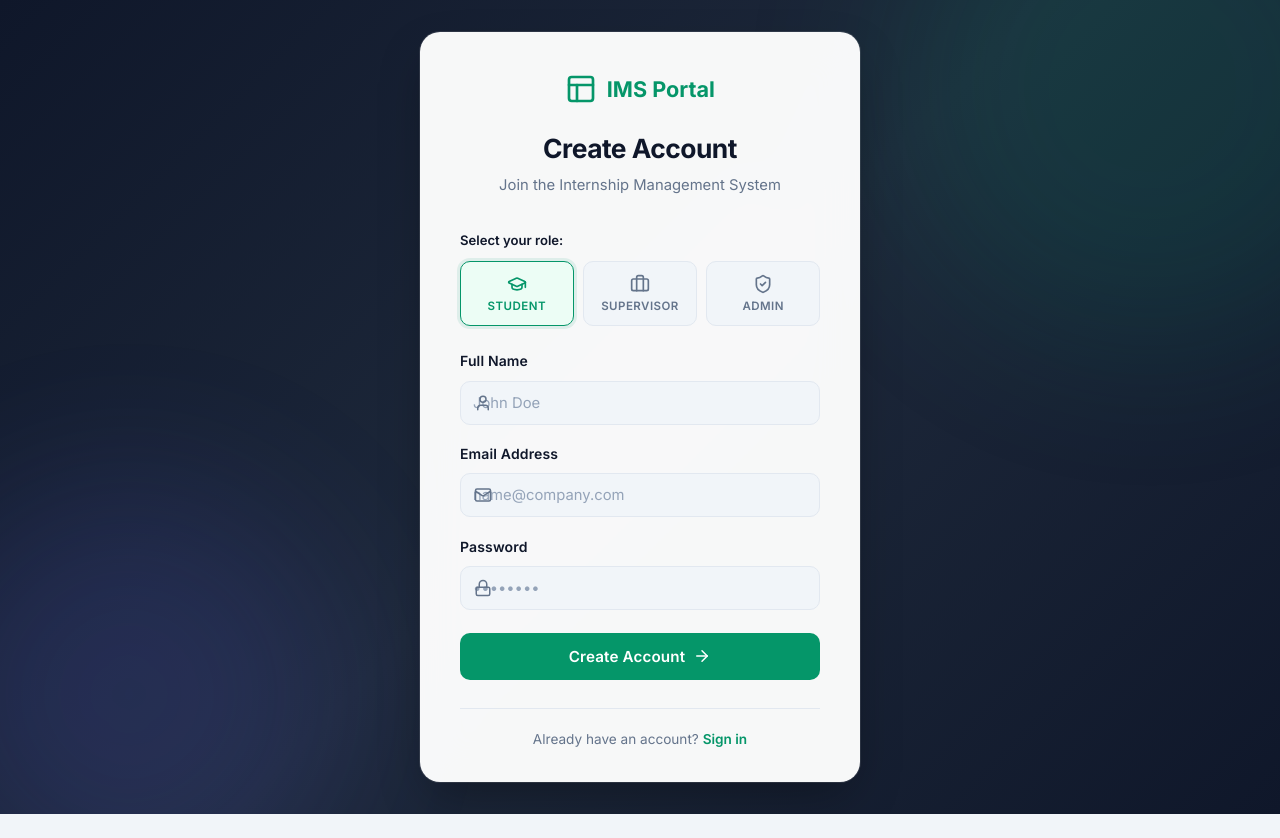
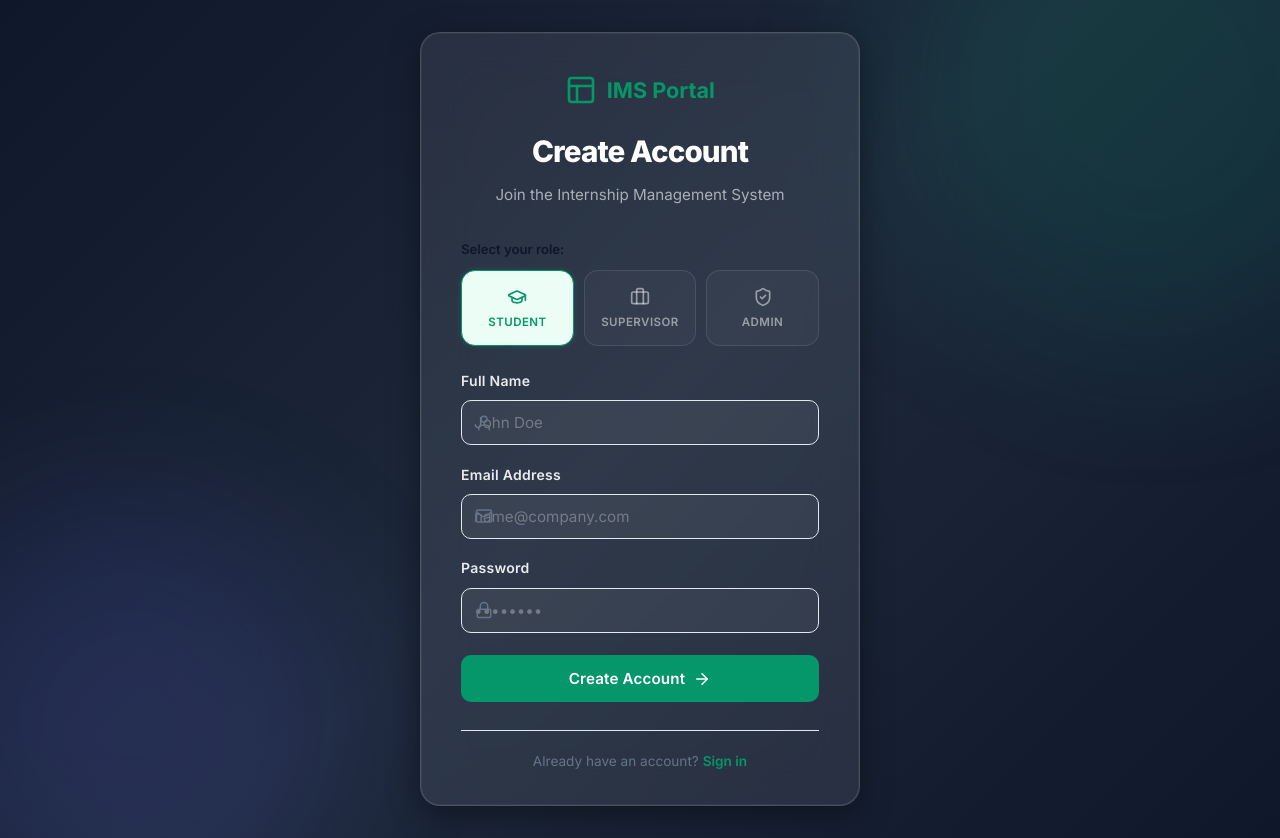
Before and after one commit to 1nbk/Internship-Management-System, a React (Vite) app: page /signup in a window 1280 px wide. Before the commit the page ends 814 px from the top, so only its background shows below. Built offline with nearby package versions, Linux system fonts and the light colour scheme.

Commit message:
chore: Restore premium glassmorphism UI and fix missing dashboard imports

```diff
--- a/src/App.jsx
+++ b/src/App.jsx
@@ -22,8 +22,10 @@ import Opportunities from './pages/Opportunities';
 const RoleRedirect = () => {
   const { user } = useAuth();
   if (!user) return <Navigate to="/login" replace />;
-  if (user.role === 'admin') return <Navigate to="/dashboard/admin" replace />;
-  if (user.role === 'supervisor') return <Navigate to="/dashboard/supervisor" replace />;
+  const role = user.role?.toLowerCase();
+
+  if (role === 'admin') return <Navigate to="/dashboard/admin" replace />;
+  if (role === 'supervisor') return <Navigate to="/dashboard/supervisor" replace />;
   return <Navigate to="/dashboard/student" replace />;
 };
 
--- a/src/components/DashboardLayout.jsx
+++ b/src/components/DashboardLayout.jsx
@@ -39,8 +39,9 @@ const DashboardLayout = () => {
         ]
     };
 
-    const roleMenu = menuItems[user?.role || 'student'];
-    const roleLabel = user?.role === 'admin' ? 'ADMIN' : user?.role === 'supervisor' ? 'SUPERVISOR' : 'STUDENT';
+    const role = user?.role?.toLowerCase() || 'student';
+    const roleMenu = menuItems[role] || menuItems.student;
+    const roleLabel = role === 'admin' ? 'ADMIN' : role === 'supervisor' ? 'SUPERVISOR' : 'STUDENT';
 
     return (
         <div className="dashboard-container">
--- a/src/components/ProtectedRoute.jsx
+++ b/src/components/ProtectedRoute.jsx
@@ -18,11 +18,12 @@ const ProtectedRoute = ({ allowedRoles }) => {
         return <Navigate to="/login" replace />;
     }
 
-    if (allowedRoles && !allowedRoles.includes(user.role)) {
+    if (allowedRoles && !allowedRoles.includes(user.role?.toLowerCase())) {
         // Logged in but doesn't have the right role
         // Redirect to their default dashboard based on their actual role
-        const defaultPath = user.role === 'admin' ? '/dashboard/admin' :
-            user.role === 'supervisor' ? '/dashboard/supervisor' :
+        const role = user.role?.toLowerCase();
+        const defaultPath = role === 'admin' ? '/dashboard/admin' :
+            role === 'supervisor' ? '/dashboard/supervisor' :
                 '/dashboard/student';
         return <Navigate to={defaultPath} replace />;
     }
--- a/src/pages/AdminLetterRequests.jsx
+++ b/src/pages/AdminLetterRequests.jsx
@@ -1,3 +1,4 @@
+import React, { useState, useEffect } from 'react';
 import { FileText, User, Building2, Calendar, Mail, CheckCircle2, MoreVertical, Search, ExternalLink, X, Send } from 'lucide-react';
 import Button from '../components/Button';
 import { apiService } from '../api/apiService';
--- a/src/pages/Auth.css
+++ b/src/pages/Auth.css
@@ -54,18 +54,20 @@
 
 /* Card */
 .auth-card {
-    background: rgba(255, 255, 255, 0.97);
-    backdrop-filter: blur(20px);
+    background: rgba(255, 255, 255, 0.08);
+    backdrop-filter: blur(25px);
+    -webkit-backdrop-filter: blur(25px);
     padding: 2.5rem 2.5rem 2rem;
     border-radius: var(--radius-xl);
+    border: 1px solid rgba(255, 255, 255, 0.15);
     box-shadow:
-        0 0 0 1px rgba(255, 255, 255, 0.1),
-        0 20px 50px -12px rgba(0, 0, 0, 0.35);
+        0 8px 32px 0 rgba(0, 0, 0, 0.4),
+        inset 0 0 0 1px rgba(255, 255, 255, 0.05);
     width: 100%;
     max-width: 440px;
     position: relative;
-    z-index: 1;
-    animation: auth-card-in 0.5s cubic-bezier(0.16, 1, 0.3, 1);
+    z-index: 10;
+    overflow: hidden;
 }
 
 @keyframes auth-card-in {
@@ -103,16 +105,16 @@
 }
 
 .auth-header h1 {
-    font-size: 1.65rem;
-    font-weight: 700;
-    color: var(--text-main);
-    margin-bottom: 0.35rem;
-    letter-spacing: -0.02em;
+    font-size: 1.85rem;
+    font-weight: 800;
+    color: #ffffff;
+    margin-bottom: 0.5rem;
+    letter-spacing: -0.03em;
 }
 
 .auth-header p {
-    color: var(--text-muted);
-    font-size: 0.925rem;
+    color: rgba(255, 255, 255, 0.6);
+    font-size: 0.95rem;
 }
 
 /* Error Message */
@@ -152,10 +154,10 @@
 }
 
 .form-group label {
-    font-size: 0.82rem;
+    font-size: 0.85rem;
     font-weight: 600;
-    color: var(--text-main);
-    letter-spacing: 0.01em;
+    color: rgba(255, 255, 255, 0.9);
+    letter-spacing: 0.02em;
 }
 
 /* Input wrapper & icon fix */
@@ -178,25 +180,25 @@
 
 .input-wrapper input {
     width: 100%;
-    padding: 0.7rem 1rem 0.7rem 2.75rem;
-    border: 1.5px solid var(--border);
+    padding: 0.8rem 1rem 0.8rem 3rem;
+    border: 1px solid rgba(255, 255, 255, 0.1);
     border-radius: var(--radius-md);
-    font-size: 0.925rem;
+    font-size: 0.95rem;
     font-family: inherit;
-    color: var(--text-main);
-    background: var(--bg-main);
+    color: #ffffff;
+    background: rgba(255, 255, 255, 0.05);
     outline: none;
     transition: var(--transition);
 }
 
 .input-wrapper input::placeholder {
-    color: #94a3b8;
+    color: rgba(255, 255, 255, 0.3);
 }
 
 .input-wrapper input:focus {
     border-color: var(--primary);
-    box-shadow: 0 0 0 3px rgba(5, 150, 105, 0.12);
-    background: #fff;
+    background: rgba(255, 255, 255, 0.08);
+    box-shadow: 0 0 20px rgba(5, 150, 105, 0.2);
 }
 
 /* Auth options row */
@@ -290,22 +292,22 @@
     display: flex;
     flex-direction: column;
     align-items: center;
-    gap: 0.35rem;
-    padding: 0.75rem 0.5rem;
-    border: 1.5px solid var(--border);
-    border-radius: var(--radius-md);
-    background: var(--bg-main);
+    gap: 0.5rem;
+    padding: 1rem 0.5rem;
+    border: 1px solid rgba(255, 255, 255, 0.1);
+    border-radius: var(--radius-lg);
+    background: rgba(255, 255, 255, 0.03);
     transition: var(--transition);
-    color: var(--text-muted);
+    color: rgba(255, 255, 255, 0.5);
     cursor: pointer;
     font-family: inherit;
 }
 
 .role-btn:hover {
-    border-color: var(--primary);
-    background-color: #fff;
-    color: var(--text-main);
-    transform: translateY(-1px);
+    border-color: rgba(255, 255, 255, 0.3);
+    background: rgba(255, 255, 255, 0.06);
+    color: #ffffff;
+    transform: translateY(-2px);
 }
 
 .role-btn.active {
--- a/src/pages/Login.jsx
+++ b/src/pages/Login.jsx
@@ -1,6 +1,7 @@
 import React, { useState } from 'react';
 import { useNavigate, Link } from 'react-router-dom';
 import { Layout, Mail, Lock, ArrowRight, AlertCircle } from 'lucide-react';
+import { motion } from 'framer-motion';
 import { useAuth } from '../context/AuthContext';
 import Button from '../components/Button';
 import './Auth.css';
@@ -28,27 +29,55 @@ const Login = () => {
         }
     };
 
+    const containerVariants = {
+        hidden: { opacity: 0, y: 20 },
+        visible: {
+            opacity: 1,
+            y: 0,
+            transition: { duration: 0.6, ease: [0.16, 1, 0.3, 1] }
+        }
+    };
+
+    const itemVariants = {
+        hidden: { opacity: 0, x: -10 },
+        visible: {
+            opacity: 1,
+            x: 0,
+            transition: { duration: 0.4 }
+        }
+    };
+
     return (
         <div className="auth-page">
-            <div className="auth-card">
+            {/* Background Decoration (already in CSS, but can add motion here too) */}
+            <motion.div
+                className="auth-card"
+                initial="hidden"
+                animate="visible"
+                variants={containerVariants}
+            >
                 <div className="auth-header">
                     <Link to="/" className="auth-logo">
                         <Layout size={32} />
                         <span>IMS Portal</span>
                     </Link>
-                    <h1>Welcome Back</h1>
-                    <p>Login to your account to continue</p>
+                    <motion.h1 variants={itemVariants}>Welcome Back</motion.h1>
+                    <motion.p variants={itemVariants}>Login to your account to continue</motion.p>
                 </div>
 
                 {error && (
-                    <div className="auth-error-message">
+                    <motion.div
+                        className="auth-error-message"
+                        initial={{ opacity: 0, scale: 0.95 }}
+                        animate={{ opacity: 1, scale: 1 }}
+                    >
                         <AlertCircle size={18} />
                         <span>{error}</span>
-                    </div>
+                    </motion.div>
                 )}
 
                 <form onSubmit={handleSubmit} className="auth-form">
-                    <div className="form-group">
+                    <motion.div className="form-group" variants={itemVariants} initial="hidden" animate="visible" transition={{ delay: 0.1 }}>
                         <label>Email Address</label>
                         <div className="input-wrapper">
                             <Mail className="input-icon" size={18} />
@@ -61,9 +90,9 @@ const Login = () => {
                                 disabled={isLoading}
                             />
                         </div>
-                    </div>
+                    </motion.div>
 
-                    <div className="form-group">
+                    <motion.div className="form-group" variants={itemVariants} initial="hidden" animate="visible" transition={{ delay: 0.2 }}>
                         <label>Password</label>
                         <div className="input-wrapper">
                             <Lock className="input-icon" size={18} />
@@ -76,24 +105,31 @@ const Login = () => {
                                 disabled={isLoading}
                             />
                         </div>
-                    </div>
+                    </motion.div>
 
-                    <div className="auth-options">
+                    <motion.div className="auth-options" variants={itemVariants} initial="hidden" animate="visible" transition={{ delay: 0.3 }}>
                         <label className="checkbox-label">
                             <input type="checkbox" disabled={isLoading} /> Remember me
                         </label>
                         <a href="#" className="forgot-password">Forgot password?</a>
-                    </div>
+                    </motion.div>
 
-                    <Button type="submit" size="lg" className="w-full" isLoading={isLoading}>
-                        {isLoading ? 'Signing In...' : 'Sign In'} <ArrowRight size={18} />
-                    </Button>
+                    <motion.div variants={itemVariants} initial="hidden" animate="visible" transition={{ delay: 0.4 }}>
+                        <Button type="submit" size="lg" className="w-full" isLoading={isLoading}>
+                            {isLoading ? 'Signing In...' : 'Sign In'} <ArrowRight size={18} />
+                        </Button>
+                    </motion.div>
                 </form>
 
-                <div className="auth-footer">
+                <motion.div
+                    className="auth-footer"
+                    initial={{ opacity: 0 }}
+                    animate={{ opacity: 1 }}
+                    transition={{ delay: 0.5 }}
+                >
                     Don't have an account? <Link to="/signup">Create one</Link>
-                </div>
-            </div>
+                </motion.div>
+            </motion.div>
         </div>
     );
 };
--- a/src/pages/Placements.jsx
+++ b/src/pages/Placements.jsx
@@ -1,3 +1,9 @@
+import React, { useState, useEffect } from 'react';
+import {
+    Search, Building2, User, Calendar,
+    Clock, AlertCircle, CheckCircle2,
+    ExternalLink, MoreVertical, X, Shield
+} from 'lucide-react';
 import { apiService } from '../api/apiService';
 import Button from '../components/Button';
 import './Dashboards.css';
--- a/src/pages/Reports.jsx
+++ b/src/pages/Reports.jsx
@@ -1,3 +1,5 @@
+import React, { useState, useEffect } from 'react';
+import { TrendingUp, BarChart3, Printer, Download } from 'lucide-react';
 import { apiService } from '../api/apiService';
 import './Dashboards.css';
 
--- a/src/pages/Signup.jsx
+++ b/src/pages/Signup.jsx
@@ -1,6 +1,7 @@
 import React, { useState } from 'react';
 import { useNavigate, Link } from 'react-router-dom';
 import { Layout, Mail, Lock, User, Briefcase, GraduationCap, ShieldCheck, ArrowRight, AlertCircle } from 'lucide-react';
+import { motion, AnimatePresence } from 'framer-motion';
 import { useAuth } from '../context/AuthContext';
 import Button from '../components/Button';
 import './Auth.css';
@@ -35,26 +36,60 @@ const Signup = () => {
         }
     };
 
+    const containerVariants = {
+        hidden: { opacity: 0, y: 30 },
+        visible: {
+            opacity: 1,
+            y: 0,
+            transition: {
+                duration: 0.6,
+                ease: [0.16, 1, 0.3, 1],
+                staggerChildren: 0.1
+            }
+        }
+    };
+
+    const itemVariants = {
+        hidden: { opacity: 0, scale: 0.95 },
+        visible: {
+            opacity: 1,
+            scale: 1,
+            transition: { duration: 0.3 }
+        }
+    };
+
     return (
         <div className="auth-page">
-            <div className="auth-card">
+            <motion.div
+                className="auth-card"
+                initial="hidden"
+                animate="visible"
+                variants={containerVariants}
+            >
                 <div className="auth-header">
                     <Link to="/" className="auth-logo">
                         <Layout size={32} />
                         <span>IMS Portal</span>
                     </Link>
-                    <h1>Create Account</h1>
-                    <p>Join the Internship Management System</p>
+                    <motion.h1 variants={itemVariants}>Create Account</motion.h1>
+                    <motion.p variants={itemVariants}>Join the Internship Management System</motion.p>
                 </div>
 
+                <AnimatePresence>
                     {error && (
-                    <div className="auth-error-message">
+                        <motion.div
+                            className="auth-error-message"
+                            initial={{ opacity: 0, height: 0 }}
+                            animate={{ opacity: 1, height: 'auto' }}
+                            exit={{ opacity: 0, height: 0 }}
+                        >
                             <AlertCircle size={18} />
                             <span>{error}</span>
-                    </div>
+                        </motion.div>
                     )}
+                </AnimatePresence>
 
-                <div className="role-selector">
+                <motion.div className="role-selector" variants={itemVariants}>
                     <p>Select your role:</p>
                     <div className="role-options">
                         <button
@@ -82,10 +117,10 @@ const Signup = () => {
                             <span>Admin</span>
                         </button>
                     </div>
-                </div>
+                </motion.div>
 
                 <form onSubmit={handleSubmit} className="auth-form">
-                    <div className="form-group">
+                    <motion.div className="form-group" variants={itemVariants}>
                         <label>Full Name</label>
                         <div className="input-wrapper">
                             <User className="input-icon" size={18} />
@@ -98,9 +133,9 @@ const Signup = () => {
                                 disabled={isLoading}
                             />
                         </div>
-                    </div>
+                    </motion.div>
 
-                    <div className="form-group">
+                    <motion.div className="form-group" variants={itemVariants}>
                         <label>Email Address</label>
                         <div className="input-wrapper">
                             <Mail className="input-icon" size={18} />
@@ -113,9 +148,9 @@ const Signup = () => {
                                 disabled={isLoading}
                             />
                         </div>
-                    </div>
+                    </motion.div>
 
-                    <div className="form-group">
+                    <motion.div className="form-group" variants={itemVariants}>
                         <label>Password</label>
                         <div className="input-wrapper">
                             <Lock className="input-icon" size={18} />
@@ -128,17 +163,24 @@ const Signup = () => {
                                 disabled={isLoading}
                             />
                         </div>
-                    </div>
+                    </motion.div>
 
+                    <motion.div variants={itemVariants}>
                         <Button type="submit" size="lg" className="w-full" isLoading={isLoading}>
                             {isLoading ? 'Creating Account...' : 'Create Account'} <ArrowRight size={18} />
                         </Button>
+                    </motion.div>
                 </form>
 
-                <div className="auth-footer">
+                <motion.div
+                    className="auth-footer"
+                    initial={{ opacity: 0 }}
+                    animate={{ opacity: 1 }}
+                    transition={{ delay: 0.4 }}
+                >
                     Already have an account? <Link to="/login">Sign in</Link>
-                </div>
-            </div>
+                </motion.div>
+            </motion.div>
         </div>
     );
 };
--- a/src/pages/UsersManagement.jsx
+++ b/src/pages/UsersManagement.jsx
@@ -1,4 +1,4 @@
-import React, { useState } from 'react';
+import React, { useState, useEffect } from 'react';
 import { Search, UserPlus, Mail, Shield, UserCheck, UserX, Clock, Filter, MoreVertical, X, Check } from 'lucide-react';
 import Button from '../components/Button';
 import { apiService } from '../api/apiService';
```
Also changed, not shown: src/pages/AdminDashboard.jsx (+8 -0 lines), 1 other file (tests, documents, lock files or other folders). Lines whose indentation alone changed are shown as unchanged.
